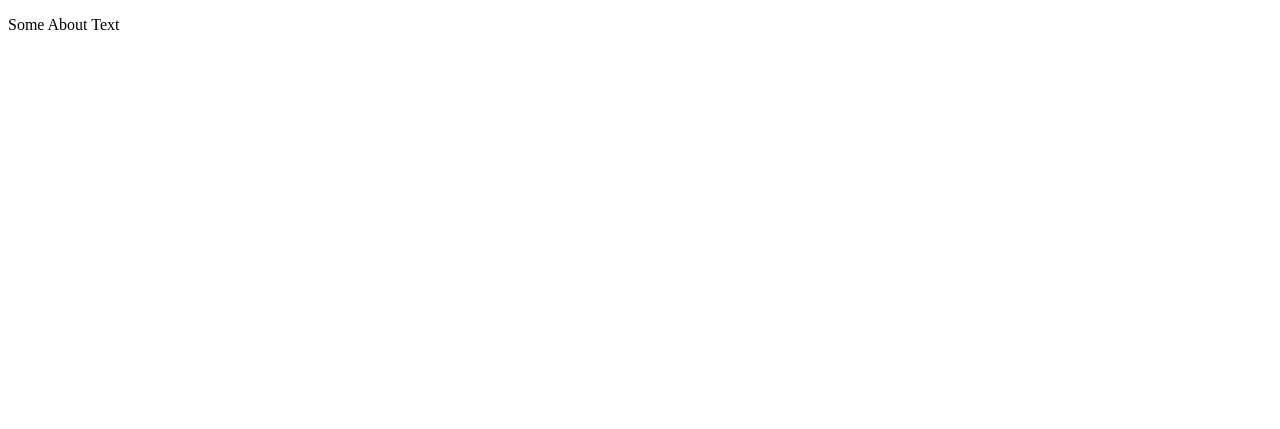
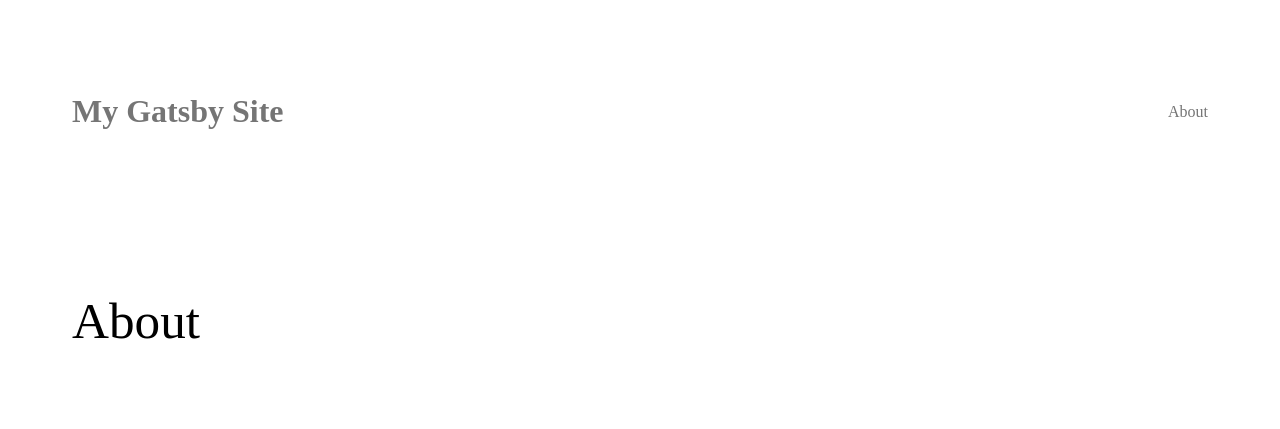
Before and after one commit to tillhainbach/gatsby-clean-starter, a Gatsby site: page /about in a window 1280 px wide. Built offline with nearby package versions, Linux system fonts and the light colour scheme; Gatsby itself is replaced by a stand-in of ours.

Commit message:
feat(about): improve about page

```diff
--- a/src/pages/about.tsx
+++ b/src/pages/about.tsx
@@ -1,9 +1,16 @@
 import * as React from 'react';
+import Layout from '../components/Layout';
+import Box from '../components/Box';
+import Title from '../components/Title';
 
 export default function About() {
   return (
-    <div>
-      <p> Some About Text </p>
-    </div>
+    <Layout>
+      <Box>
+        <Title as="h2" size="large">
+          About
+        </Title>
+      </Box>
+    </Layout>
   );
 }
```
